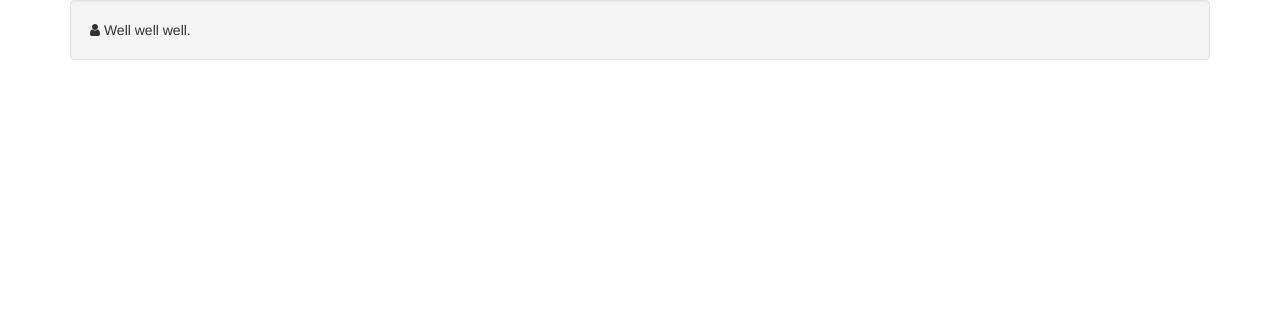
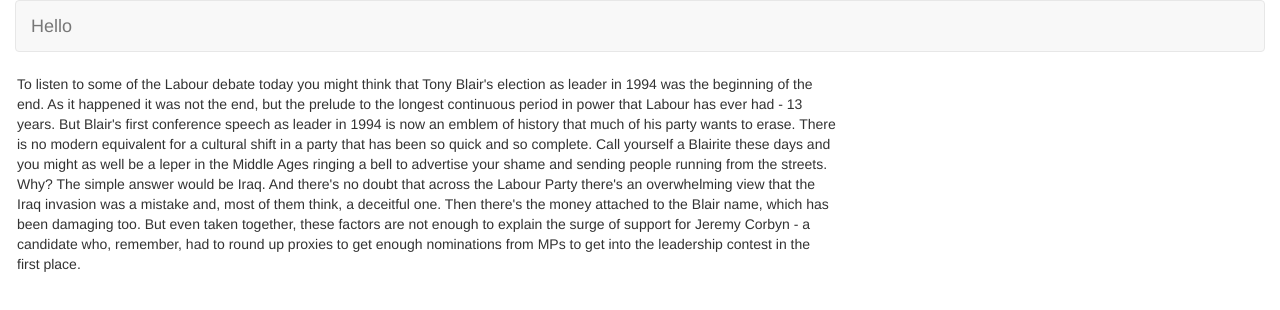
Before and after one commit to mollerenshaw/filmsite-frontend, a website: page site/index.html in a window 1280 px wide. Drawn offline with nearby package versions, Linux system fonts and the light colour scheme; files that its build step writes are made by us from their sources.

Commit message:
Baselining before further development.

```diff
--- a/Gruntfile.js
+++ b/Gruntfile.js
@@ -1,6 +1,5 @@
 
-
-module.exports = function(grunt) {
+module.exports = function (grunt) {
 
   grunt.loadNpmTasks('grunt-contrib-watch');
   grunt.loadNpmTasks('grunt-contrib-less');
@@ -23,4 +22,4 @@
       }
     }
   });
-}
+};
--- a/bower.json
+++ b/bower.json
@@ -15,6 +15,7 @@
     "dependencies": {
         "bootstrap": "~3.3.5",
         "font-awesome": "~4.3.0",
-    "angular.js": "~1.3.15"
+        "angular.js": "~1.3.15",
+        "grunt": "~0.4.5"
     }
 }
--- a/site/css/less/styles.less
+++ b/site/css/less/styles.less
@@ -3,3 +3,57 @@
 @import 'bootstrap/less/bootstrap.less';
 
 @fa-font-path: '../../bower_components/font-awesome/fonts';
+
+
+.hello {
+background-color: white;
+border: 2px white solid;
+-webkit-transition: background-color 500ms linear;
+-moz-transition: background-color 500ms linear;
+-o-transition: background-color 500ms linear;
+-ms-transition: background-color 500ms linear;
+transition: background-color 500ms linear;
+-webkit-transition: border-color 500ms linear;
+-moz-transition: border-color 500ms linear;
+-o-transition: border-color 500ms linear;
+-ms-transition: border-color 500ms linear;
+transition: border-color 500ms linear;
+
+
+&.change {
+background-color: lighten(#f68c3e, 35%);
+border-left: 2px #f68c3e solid;
+}
+
+}
+
+
+
+// A grid that will hold our thumbnail images.
+.image-grid {
+
+  @columns: 3;
+
+  .image-grid-row {
+    .make-row();
+  }
+
+  .image-grid-column {
+    .make-md-column(@grid-columns / @columns);
+
+    img {
+      .img-responsive();
+      .img-rounded();
+    }
+  }
+}
+
+
+
+.side-padding {
+  .make-md-column(2);
+}
+
+.content-area {
+  .make-md-column(8);
+}
--- a/site/index.html
+++ b/site/index.html
@@ -9,9 +9,46 @@
 
   </head>
 
-  <body class="container">
+  <body class="container-fluid">
 
-    <p class="well"><span class="fa fa-user"></span> Well well well.</p>
+    <nav class="navbar navbar-default">
+      <div class="navbar-header">
+        <a class="navbar-brand" href="#">Hello</a>
+      </div>
+    </nav>
+
+    <div class="row">
+      <div class="side-spacer"></div>
+      <main class="content-area">
+
+        <div class="hello">
+            <p>To listen to some of the Labour debate today you might think that Tony Blair's election as leader in 1994 was the beginning of the end.
+            As it happened it was not the end, but the prelude to the longest continuous period in power that Labour has ever had - 13 years.
+            But Blair's first conference speech as leader in 1994 is now an emblem of history that much of his party wants to erase.
+            There is no modern equivalent for a cultural shift in a party that has been so quick and so complete.
+            Call yourself a Blairite these days and you might as well be a leper in the Middle Ages ringing a bell to advertise your shame and sending people running from the streets.
+            Why?
+            The simple answer would be Iraq. And there's no doubt that across the Labour Party there's an overwhelming view that the Iraq invasion was a mistake and, most of them think, a deceitful one.
+            Then there's the money attached to the Blair name, which has been damaging too.
+            But even taken together, these factors are not enough to explain the surge of support for Jeremy Corbyn - a candidate who, remember, had to round up proxies to get enough nominations from MPs to get into the leadership contest in the first place.</p>
+        </div>
+
+        <!--<div class="image-grid-row">
+          <div class="image-grid-column">
+            <img src="img/trees.jpg">
+          </div>
+          <div class="image-grid-column">
+
+          </div>
+
+          <div class="image-grid-column">
+
+          </div>
+        </div>-->
+
+      </main>
+      <div class="side-spacer"></div>
+    </div>
 
   </body>
 </html>
```
Also changed, not shown: 1 other file. Lines whose indentation alone changed are shown as unchanged.
